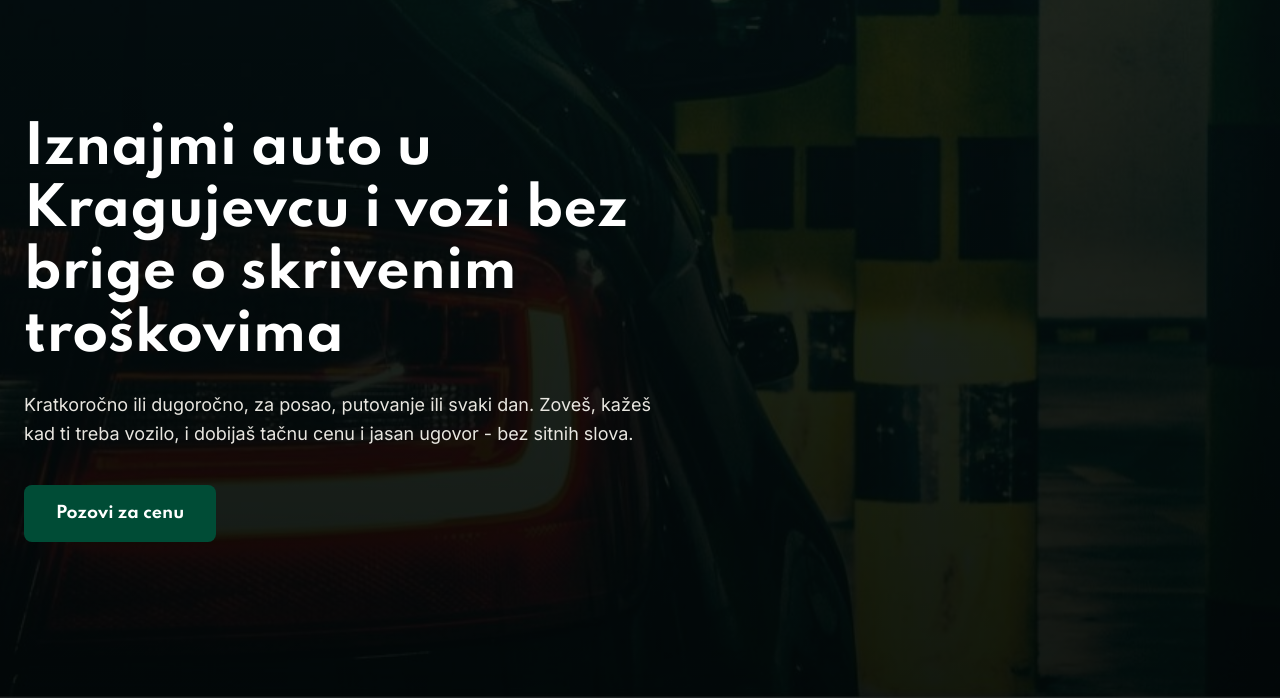
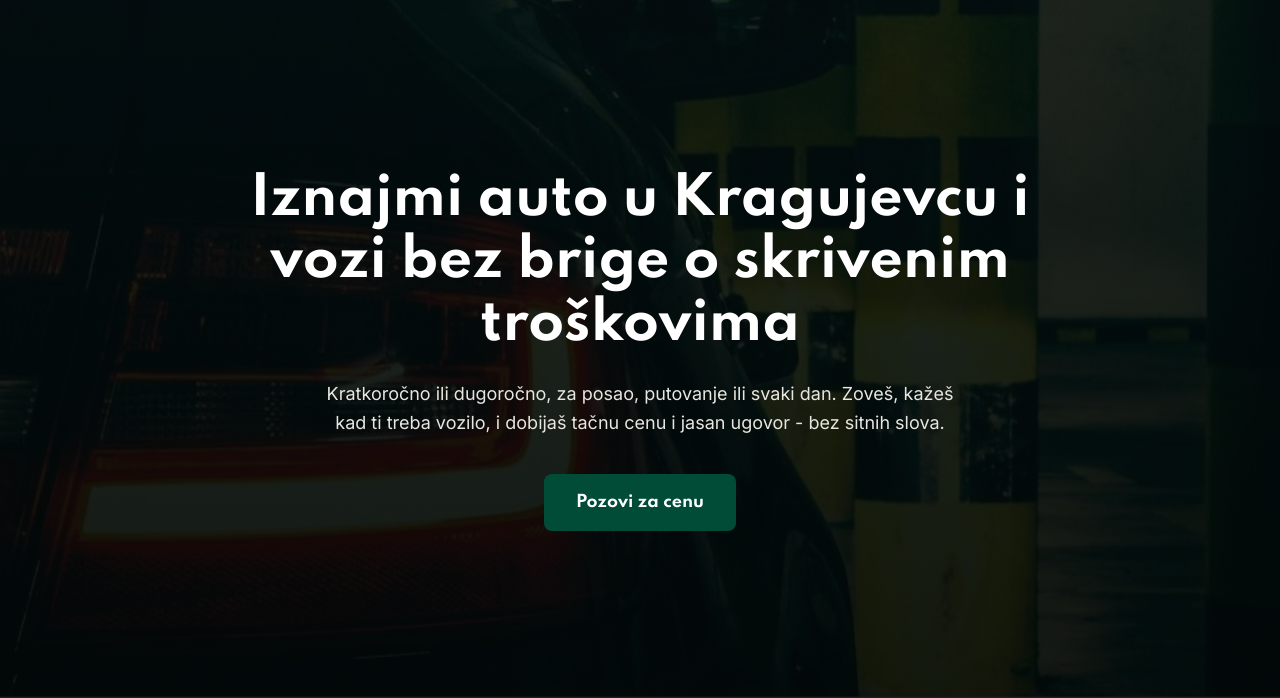
Before and after one commit to entro-websites/expert-rent-a-car, a plain HTML site: page index.html in a window 1280 px wide. Shown: the part 102-800 px from the top of the page. Drawn offline with Linux system fonts and the light colour scheme.

Commit message:
Deploy expert-rent-a-car v1 (2026-07-27T12:23:43.689241+00:00)

```diff
--- a/index.html
+++ b/index.html
@@ -240,9 +240,13 @@
   .hero-content{
     position:relative;
     z-index:2;
-    max-width:720px;
-    padding-top:calc(13vh + 60px);
-    padding-bottom:100px;
+    max-width:820px;
+    margin-left:auto;
+    margin-right:auto;
+    text-align:center;
+    /* hero je vec vertikalno centriran flexom - top padding samo kompenzuje fiksni navbar */
+    padding-top:calc(13vh + 20px);
+    padding-bottom:20px;
   }
   .hero-content h1{
     color:#fff;
@@ -253,6 +257,8 @@
     color:#e8e6e0;
     font-size:18px;
     max-width:56ch;
+    margin-left:auto;
+    margin-right:auto;
     margin-bottom:36px;
   }
 
@@ -503,7 +509,7 @@
     h2{ font-size:28px; }
     .hero-content h1{ font-size:32px; }
     .hero-content p{ font-size:16px; }
-    .hero-content{ padding-top:calc(10vh + 40px); padding-bottom:70px; }
+    .hero-content{ padding-top:calc(10vh + 20px); padding-bottom:20px; }
     .navbar{ min-height:10vh; }
     .logo img{ height:46px; }
     .offer-box{ padding-left:24px; padding-right:24px; padding-top:32px; padding-bottom:32px; }
```
